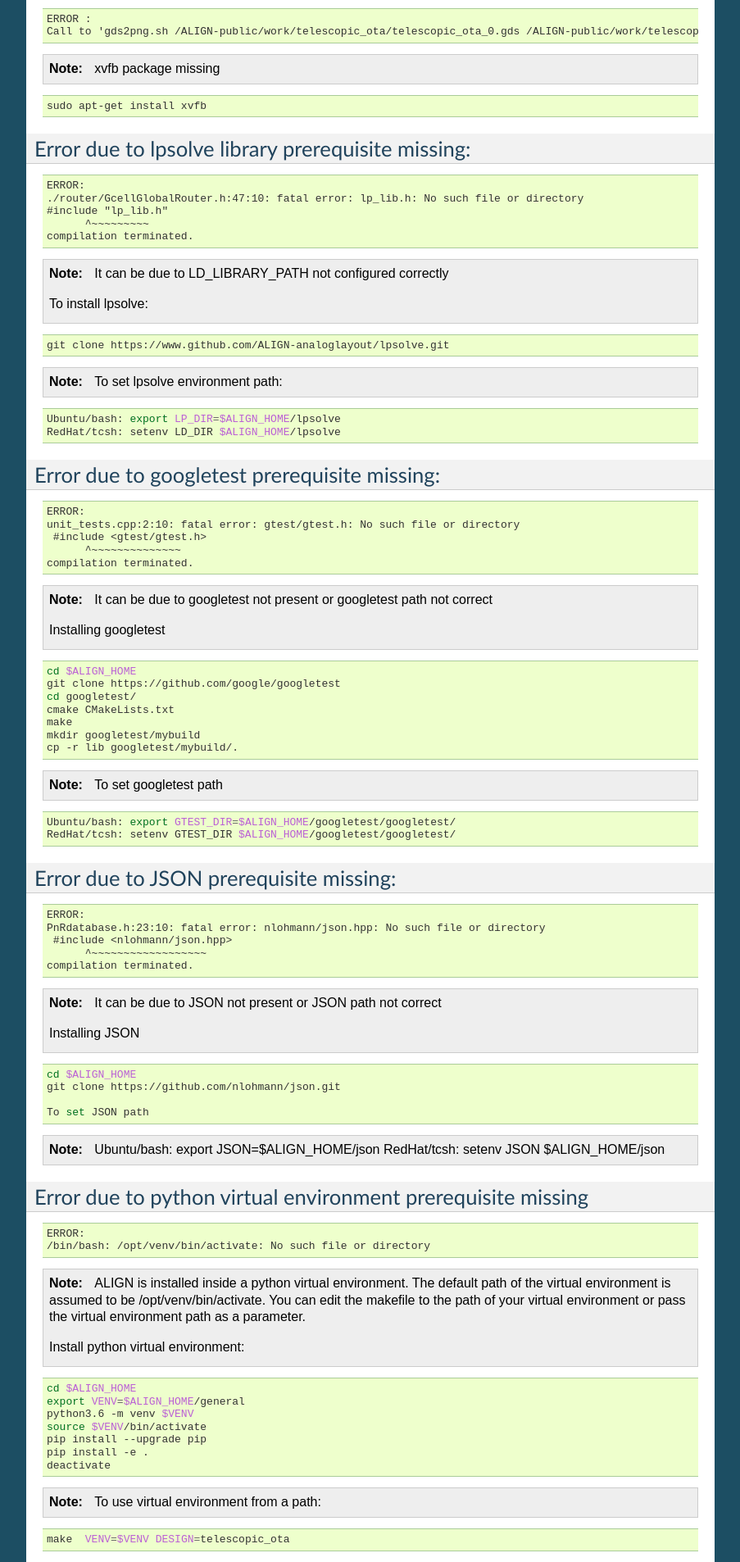
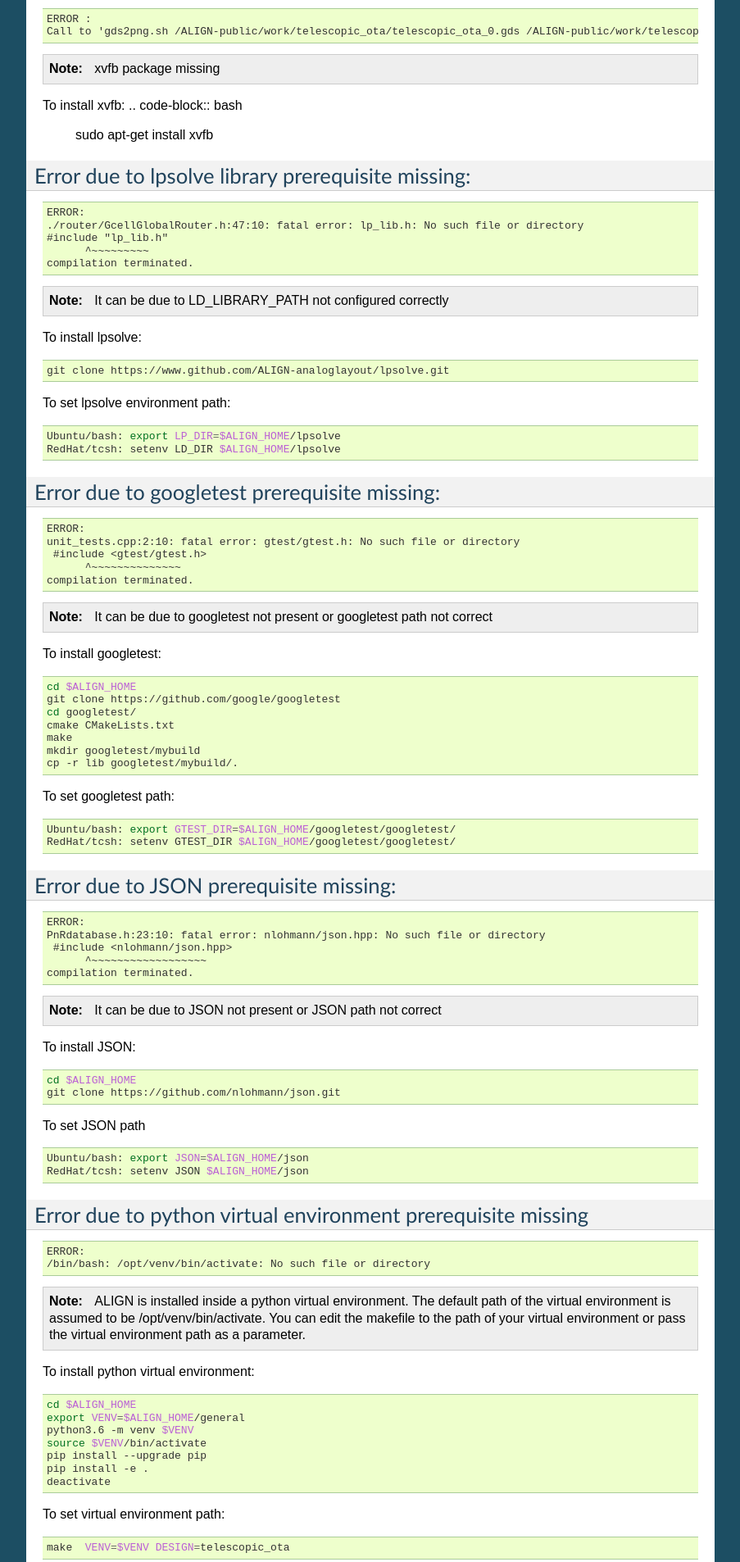
Before and after one commit to ALIGN-public/ALIGN-public.github.io, a plain HTML site: page debug.html in a window 1280 px wide. Shown: the part 738-2644 px from the top of the page at 82% size, without its empty margins (198-1101 px from the left). Drawn offline with Linux system fonts and the light colour scheme; a script that the page names is missing.

Commit message:
align_doc

```diff
--- a/debug.html
+++ b/debug.html
@@ -92,9 +92,11 @@ Call to &#39;gds2png.sh /ALIGN-public/work/telescopic_ota/telescopic_ota_0.gds /
 <p class="admonition-title">Note</p>
 <p>xvfb package missing</p>
 </div>
-<div class="highlight-bash notranslate"><div class="highlight"><pre><span></span>sudo apt-get install xvfb
-</pre></div>
-</div>
+<p>To install xvfb:
+.. code-block:: bash</p>
+<blockquote>
+<div><p>sudo apt-get install xvfb</p>
+</div></blockquote>
 </div>
 <div class="section" id="error-due-to-lpsolve-library-prerequisite-missing">
 <h2>Error due to lpsolve library prerequisite missing:<a class="headerlink" href="#error-due-to-lpsolve-library-prerequisite-missing" title="Permalink to this headline">¶</a></h2>
@@ -108,15 +110,12 @@ compilation terminated.
 <div class="admonition note">
 <p class="admonition-title">Note</p>
 <p>It can be due to LD_LIBRARY_PATH not configured correctly</p>
+</div>
 <p>To install lpsolve:</p>
-</div>
 <div class="highlight-bash notranslate"><div class="highlight"><pre><span></span>git clone https://www.github.com/ALIGN-analoglayout/lpsolve.git
 </pre></div>
 </div>
-<div class="admonition note">
-<p class="admonition-title">Note</p>
 <p>To set lpsolve environment path:</p>
-</div>
 <div class="highlight-bash notranslate"><div class="highlight"><pre><span></span>Ubuntu/bash: <span class="nb">export</span> <span class="nv">LP_DIR</span><span class="o">=</span><span class="nv">$ALIGN_HOME</span>/lpsolve
 RedHat/tcsh: setenv LD_DIR <span class="nv">$ALIGN_HOME</span>/lpsolve
 </pre></div>
@@ -134,8 +133,8 @@ compilation terminated.
 <div class="admonition note">
 <p class="admonition-title">Note</p>
 <p>It can be due to googletest not present or googletest path not correct</p>
-<p>Installing googletest</p>
 </div>
+<p>To install googletest:</p>
 <div class="highlight-bash notranslate"><div class="highlight"><pre><span></span><span class="nb">cd</span> <span class="nv">$ALIGN_HOME</span>
 git clone https://github.com/google/googletest
 <span class="nb">cd</span> googletest/
@@ -145,10 +144,7 @@ mkdir googletest/mybuild
 cp -r lib googletest/mybuild/.
 </pre></div>
 </div>
-<div class="admonition note">
-<p class="admonition-title">Note</p>
-<p>To set googletest path</p>
-</div>
+<p>To set googletest path:</p>
 <div class="highlight-bash notranslate"><div class="highlight"><pre><span></span>Ubuntu/bash: <span class="nb">export</span> <span class="nv">GTEST_DIR</span><span class="o">=</span><span class="nv">$ALIGN_HOME</span>/googletest/googletest/
 RedHat/tcsh: setenv GTEST_DIR <span class="nv">$ALIGN_HOME</span>/googletest/googletest/
 </pre></div>
@@ -166,18 +162,16 @@ compilation terminated.
 <div class="admonition note">
 <p class="admonition-title">Note</p>
 <p>It can be due to JSON not present or JSON path not correct</p>
-<p>Installing JSON</p>
 </div>
+<p>To install JSON:</p>
 <div class="highlight-bash notranslate"><div class="highlight"><pre><span></span><span class="nb">cd</span> <span class="nv">$ALIGN_HOME</span>
 git clone https://github.com/nlohmann/json.git
-
-To <span class="nb">set</span> JSON path
 </pre></div>
 </div>
-<div class="admonition note">
-<p class="admonition-title">Note</p>
-<p>Ubuntu/bash: export JSON=$ALIGN_HOME/json
-RedHat/tcsh: setenv JSON $ALIGN_HOME/json</p>
+<p>To set JSON path</p>
+<div class="highlight-bash notranslate"><div class="highlight"><pre><span></span>Ubuntu/bash: <span class="nb">export</span> <span class="nv">JSON</span><span class="o">=</span><span class="nv">$ALIGN_HOME</span>/json
+RedHat/tcsh: setenv JSON <span class="nv">$ALIGN_HOME</span>/json
+</pre></div>
 </div>
 </div>
 <div class="section" id="error-due-to-python-virtual-environment-prerequisite-missing">
@@ -189,8 +183,8 @@ RedHat/tcsh: setenv JSON $ALIGN_HOME/json</p>
 <div class="admonition note">
 <p class="admonition-title">Note</p>
 <p>ALIGN is installed inside a python virtual environment. The default path of the virtual environment is assumed to be /opt/venv/bin/activate. You can edit the makefile to the path of your virtual environment or pass the virtual environment path as a parameter.</p>
-<p>Install python virtual environment:</p>
 </div>
+<p>To install python virtual environment:</p>
 <div class="highlight-bash notranslate"><div class="highlight"><pre><span></span><span class="nb">cd</span> <span class="nv">$ALIGN_HOME</span>
 <span class="nb">export</span> <span class="nv">VENV</span><span class="o">=</span><span class="nv">$ALIGN_HOME</span>/general
 python3.6 -m venv <span class="nv">$VENV</span>
@@ -200,10 +194,7 @@ pip install -e .
 deactivate
 </pre></div>
 </div>
-<div class="admonition note">
-<p class="admonition-title">Note</p>
-<p>To use virtual environment from a path:</p>
-</div>
+<p>To set virtual environment path:</p>
 <div class="highlight-bash notranslate"><div class="highlight"><pre><span></span>make  <span class="nv">VENV</span><span class="o">=</span><span class="nv">$VENV</span> <span class="nv">DESIGN</span><span class="o">=</span>telescopic_ota
 </pre></div>
 </div>
@@ -218,6 +209,7 @@ Call to klayout failed.
 <p class="admonition-title">Note</p>
 <p>Install klayout tool for visualization</p>
 </div>
+<p>To install klayout:</p>
 <div class="highlight-bash notranslate"><div class="highlight"><pre><span></span>curl -o /klayout_0.25.4-1_amd64.deb https://www.klayout.org/downloads/Ubuntu-18/klayout_0.25.4-1_amd64.deb
 apt-get install -yq /klayout_0.25.4-1_amd64.deb
 </pre></div>
@@ -237,6 +229,7 @@ make: *** [telescopic_ota/telescopic_ota_0.png] Error 2
 <p class="admonition-title">Note</p>
 <p>This happens due to issues with pip version resulting in missing align package installation.</p>
 </div>
+<p>To install align:</p>
 <div class="highlight-bash notranslate"><div class="highlight"><pre><span></span><span class="nb">cd</span> <span class="nv">$ALIGN_HOME</span>
 <span class="nb">source</span> <span class="nv">$VENV</span>/bin/activate
 pip Install --upgrade pip
```
Also changed, not shown: _sources/debug.rst.txt, searchindex.js.
